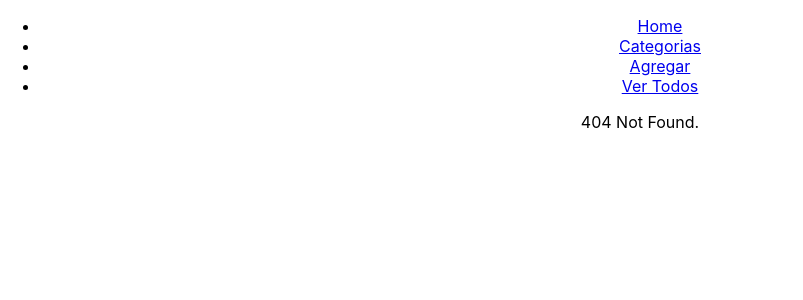
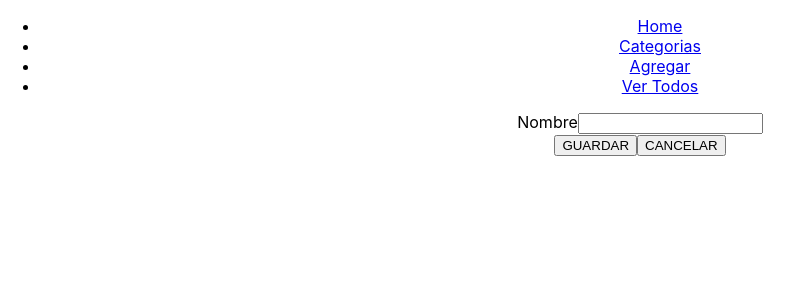
Before and after one commit to marianodv/finances, a React (Create React App) app in the folder front-react/: page /categories/new in a window 1280 px wide. Before the commit this address had no page. Shown: the top 300 px of the page, without its empty margins (0-803 px from the left). Built offline with nearby package versions, Linux system fonts and the light colour scheme.

Commit message:
add CreateCategory to routes

```diff
--- a/front-react/src/Pages/CreateCategory.js
+++ b/front-react/src/Pages/CreateCategory.js
@@ -5,7 +5,7 @@ import Input from "../Components/Input"
 import {useNavigate} from 'react-router-dom'
 
 
-function Categories(){
+function CreateCategory(){
 
     const [viewMessaje,setViewMessaje] = useState(false)
 
@@ -14,7 +14,7 @@ function Categories(){
     const navi = useNavigate()
 
     const onSubmit = (data) => {
-        const updateOrNew = async()=>{
+        const newCat = async()=>{
             try{
                 const request = await newCategory(data)
                 if (request){
@@ -30,7 +30,7 @@ function Categories(){
         }
 
         console.log("FORM ", data)
-        updateOrNew()
+        newCat()
     }
 
 
@@ -59,4 +59,4 @@ function Categories(){
 
 }
 
-export default Categories
+export default CreateCategory
--- a/front-react/src/Routes/Public.js
+++ b/front-react/src/Routes/Public.js
@@ -5,6 +5,7 @@ import EditMovement from "../Pages/EditMovement"
 import NotFound from "../Pages/NotFound"
 import {Routes, Route} from "react-router-dom"
 import Categories from "../Pages/Categories"
+import CreateCategory from "../Pages/CreateCategory"
 
 function Public(){
     return(
@@ -15,6 +16,7 @@ function Public(){
             <Route path="/movements/create/" element={<CreateMovement />} />
             <Route path="/movements/edit/:id" element={<EditMovement />} />
             <Route path="/categories/" element={<Categories />} />
+            <Route path="/categories/new" element={<CreateCategory />} />
             <Route path="*" element={<NotFound />} />
         </Routes>
     )
```
